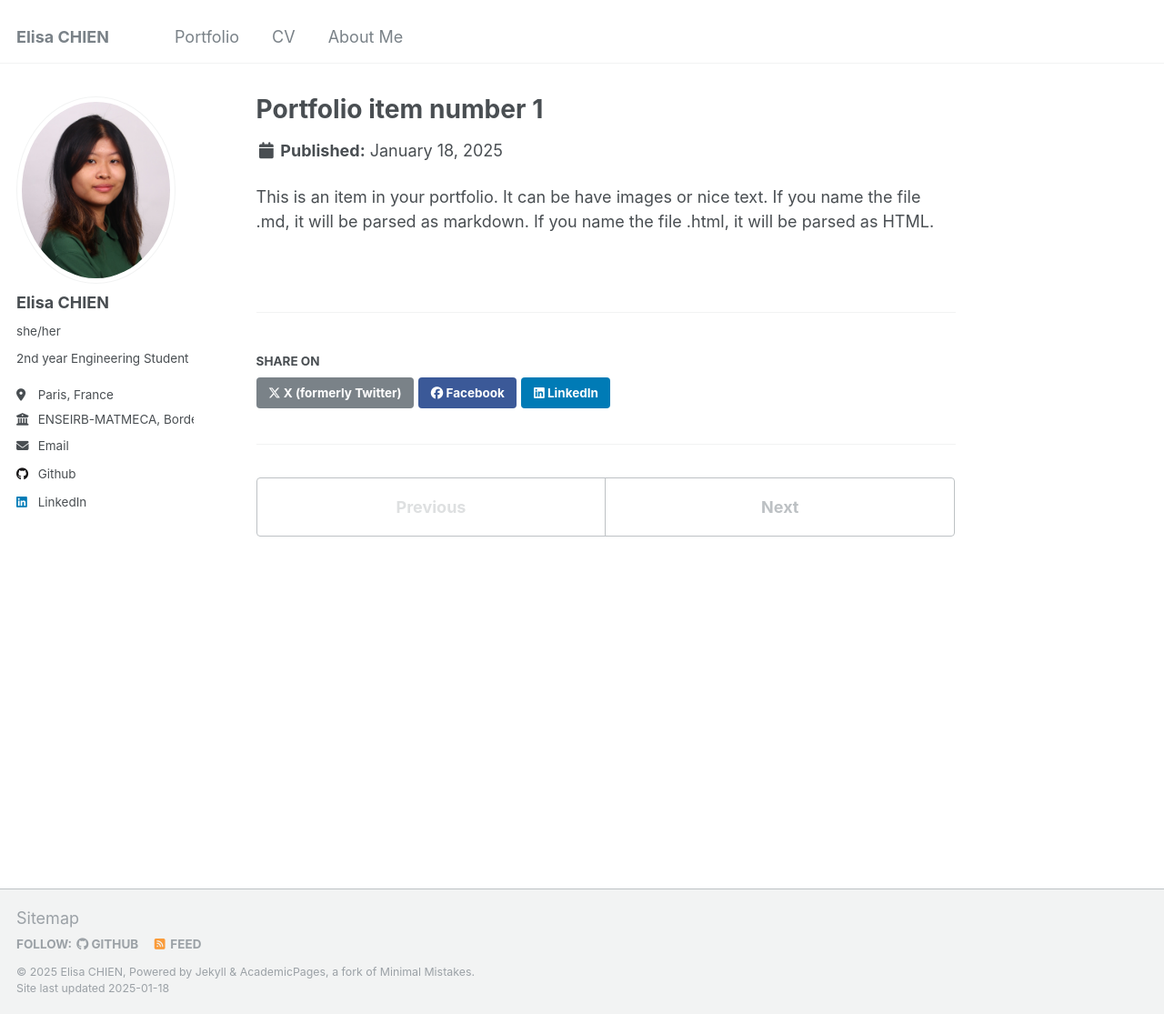
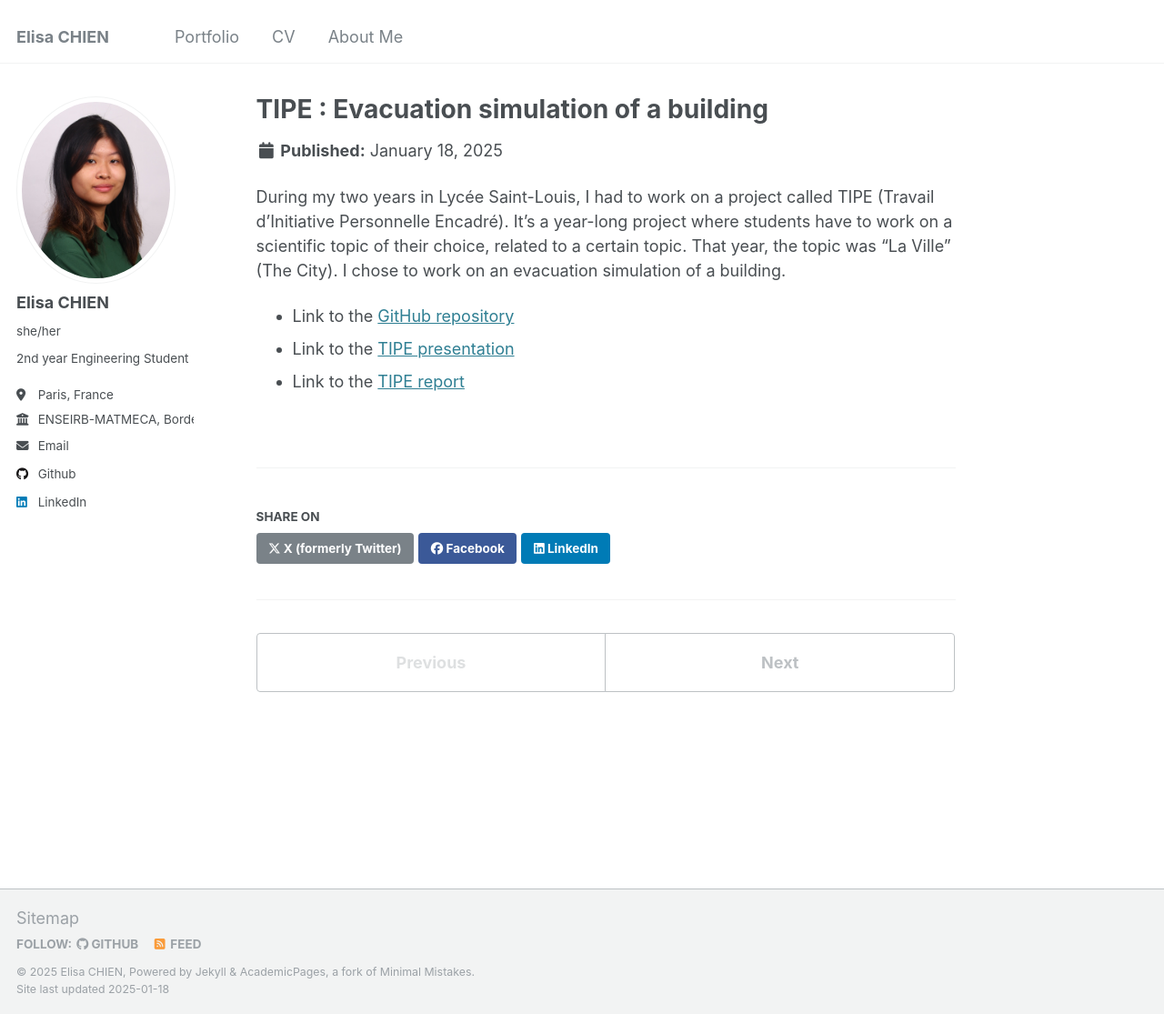
Before and after one commit to elisa943/elisa943.github.io, a Jekyll site: the page built from _portfolio/portfolio-1.md, in a window 1280 px wide and 1115 px high. Shown: the whole window at 91% size. Built offline with Jekyll 4.4.1, drawn with Linux system fonts in a browser that asks for light colours.

Commit message:
Ajout de 2 projets dans le portfolio

```diff
--- a/_portfolio/portfolio-1.md
+++ b/_portfolio/portfolio-1.md
@@ -1,7 +1,11 @@
 ---
-title: "Portfolio item number 1"
-excerpt: "Short description of portfolio item number 1<br/><img src='/images/500x300.png'>"
+title: "TIPE : Evacuation simulation of a building"
+excerpt: "Academic & year-long project made in OCaml<br/><img src='/images/TIPE.png'>"
 collection: portfolio
 ---
 
-This is an item in your portfolio. It can be have images or nice text. If you name the file .md, it will be parsed as markdown. If you name the file .html, it will be parsed as HTML.
+During my two years in Lycée Saint-Louis, I had to work on a project called TIPE (Travail d'Initiative Personnelle Encadré). It's a year-long project where students have to work on a scientific topic of their choice, related to a certain topic. That year, the topic was "La Ville" (The City). I chose to work on an evacuation simulation of a building.
+
+* Link to the [GitHub repository](https://github.com/elisa943/TIPE)
+* Link to the [TIPE presentation](/files/TIPE___Evacuation.pdf)
+* Link to the [TIPE report](/files/Mcot_12116.pdf)
```
Also changed, not shown: _portfolio/portfolio-2.html (deleted, +0 -7 lines), _portfolio/portfolio-2.md (added, +9 -0 lines), images/2048.png (added), images/TIPE.png (added), 2 other files.
